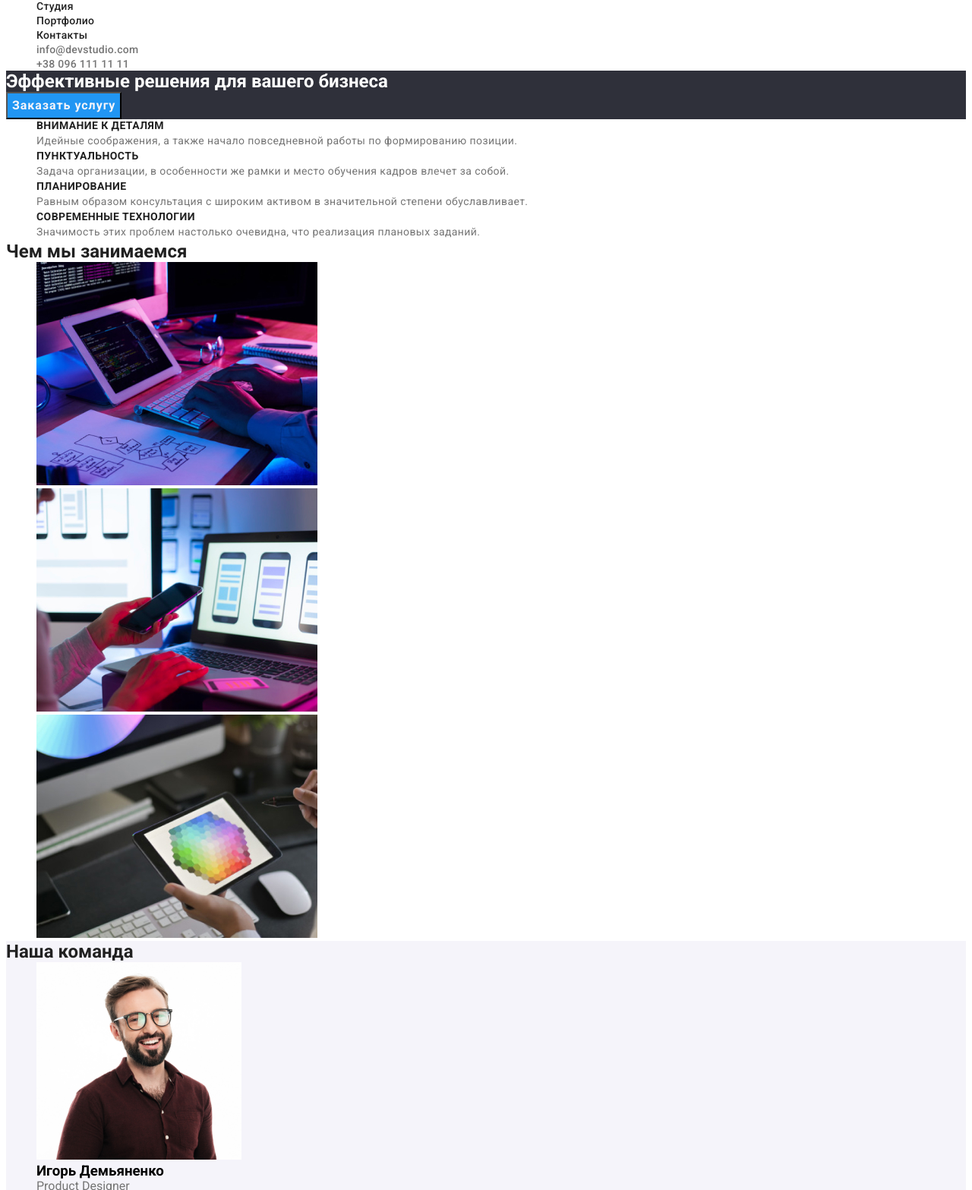
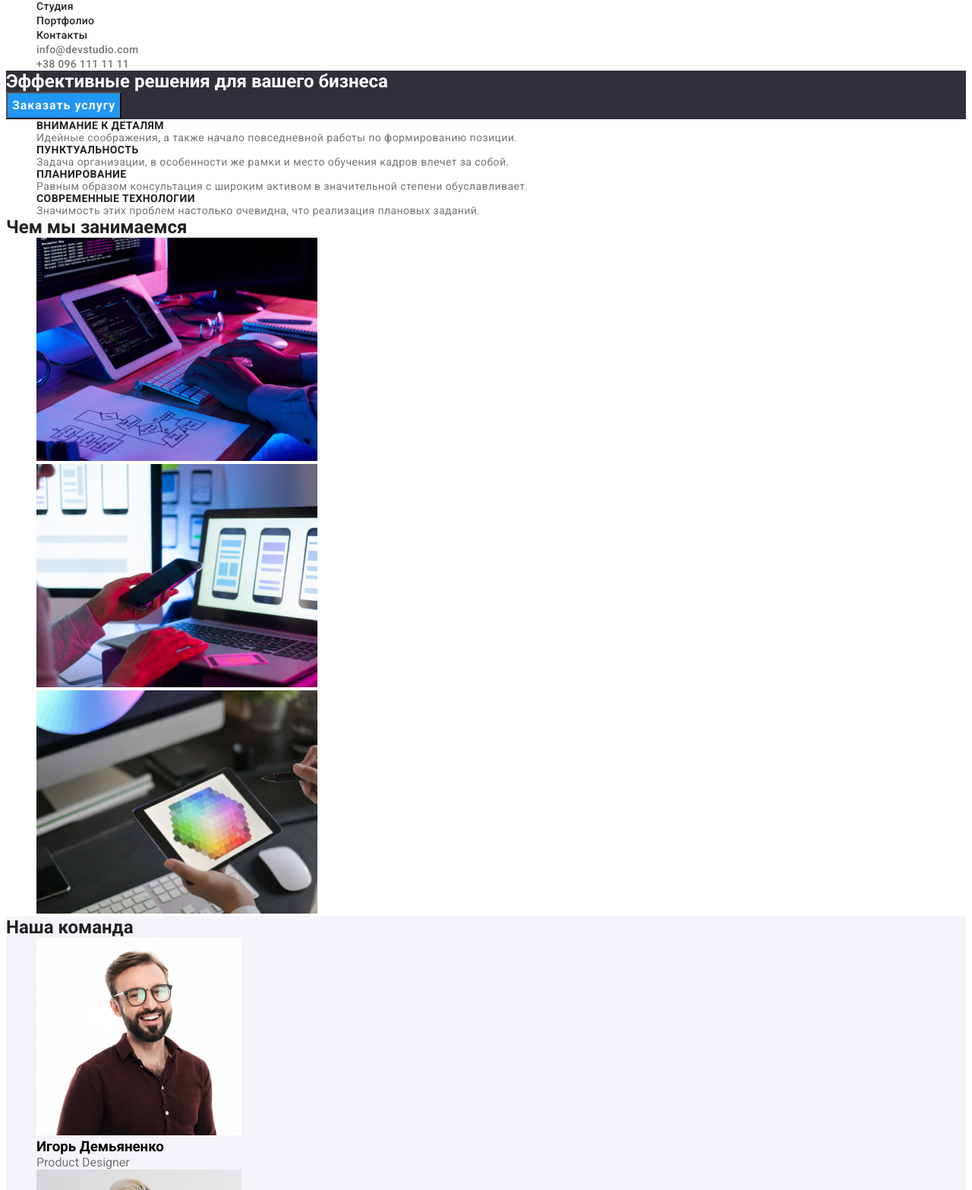
Before and after one commit to VitaliyDragun92/goit-markup-hw-02, a plain HTML site: page index.html in a window 1280 px wide. Shown: the part 33-1600 px from the top of the page at 76% size. Drawn offline with Linux system fonts and the light colour scheme.

Commit message:
fix_line.h

```diff
--- a/css/style.css
+++ b/css/style.css
@@ -116,7 +116,7 @@ ol {
     font-style: normal;
     font-weight: bold;
     font-size: 14px;
-    line-height: 16px;
+    line-height: 1,2;
     letter-spacing: 0.03em;
     text-transform: uppercase;
 }
@@ -130,14 +130,14 @@ ol {
     font-style: normal;
     font-weight: normal;
     font-size: 16px;
-    line-height: 19px;
+    line-height: 1,2;
     letter-spacing: 0.03em;
 }
 
 .list .text {
     font-weight: 400;
     font-size: 14px;
-    line-height: 24px;
+    line-height: 1,72;
     color: var(--secondary-text-color);
 }
 
@@ -148,7 +148,7 @@ ol {
 .list .title {
     font-weight: 400;
     font-size: 16px;
-    line-height: 18.75px;
+    line-height: 1,2;
     color: var(--secondary-text-color);
 }
 
@@ -157,7 +157,7 @@ ol {
     font-style: normal;
     font-weight: 500;
     font-size: 16px;
-    line-height: 26px;
+    line-height: 1,63;
     text-align: center;
     letter-spacing: 0.03em;
     background: #F5F4FA;
```
